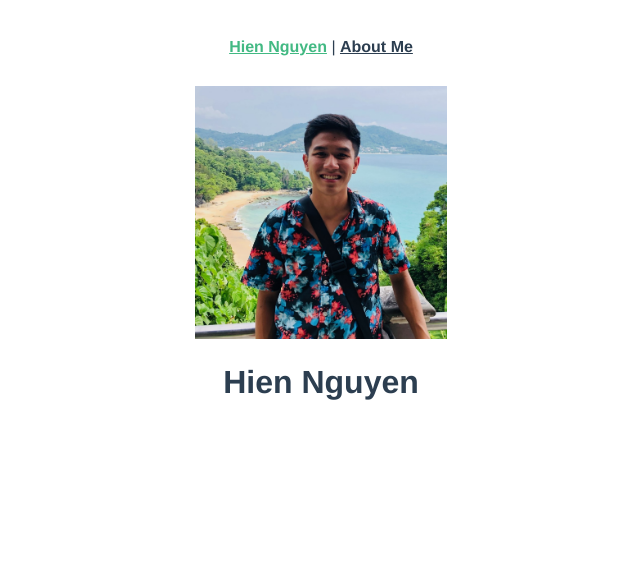
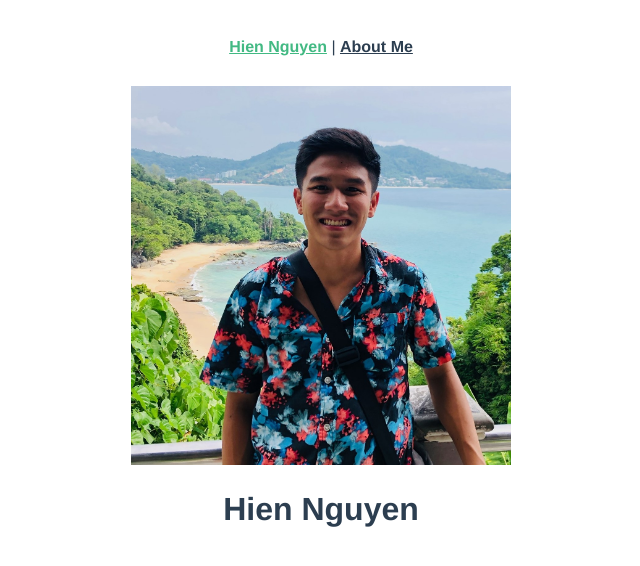
Before and after one commit to enhiguy/enhiguy.github.io, a Vue app: page /#/ in a window 1280 px wide. Shown: the top 566 px of the page, without its empty margins (319-959 px from the left). Built offline with nearby package versions, Linux system fonts and the light colour scheme.

Commit message:
Changes Home and About page 3

```diff
--- a/src/components/HelloWorld.vue
+++ b/src/components/Main.vue
@@ -1,5 +1,5 @@
 <template>
-  <div class="helloworld">
+  <div class="main">
     <h1>{{ msg }}</h1>
 
   </div>
@@ -7,7 +7,7 @@
 
 <script>
 export default {
-  name: 'HelloWorld',
+  name: 'Main',
   props: {
     msg: String
   }
--- a/src/views/Home.vue
+++ b/src/views/Home.vue
@@ -1,18 +1,18 @@
 <template>
   <div class="home">
     <img alt="My photo" src="../assets/me.jpg">
-    <HelloWorld msg="Hien Nguyen"/>
+    <Main msg="Hien Nguyen"/>
   </div>
 </template>
 
 <script>
 // @ is an alias to /src
-import HelloWorld from '@/components/HelloWorld.vue'
+import Main from '@/components/Main.vue'
 
 export default {
   name: 'Home',
   components: {
-    HelloWorld
+    Main
   }
 }
 </script>
@@ -20,7 +20,7 @@ export default {
 <!-- Add "scoped" attribute to limit CSS to this component only -->
 <style scoped>
 img {
-  max-width: 20%;
+  max-width: 30%;
   height: auto;
 }
 h3 {
```
